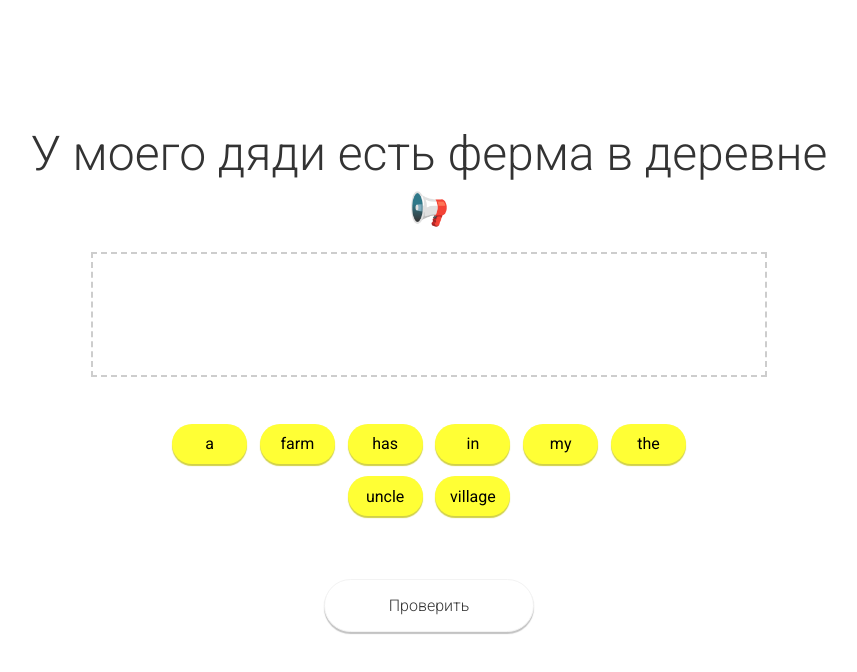
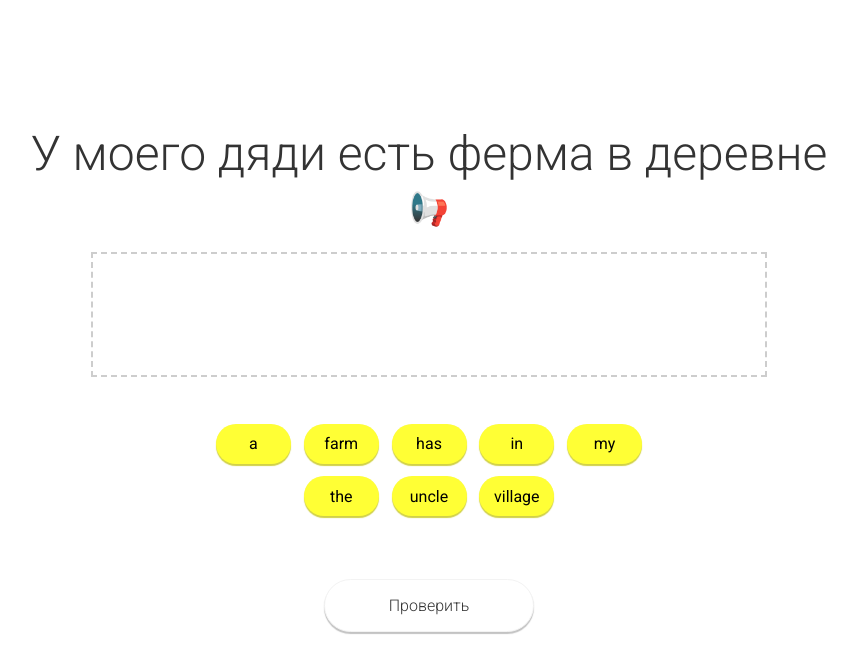
Before and after one commit to atumv/translate-dnd, a React app: page / in a window 1280 px wide. Shown: the top 672 px of the page, without its empty margins (211-1068 px from the left). Built offline with nearby package versions, Linux system fonts and the light colour scheme; what react-animations would draw is missing.

Commit message:
Style changes

```diff
--- a/src/components/WordList.tsx
+++ b/src/components/WordList.tsx
@@ -8,7 +8,7 @@ const StyledWordList = styled.ul`
   flex-wrap: wrap;
   width: 100%;
   max-width: 600px;
-  padding: 0 2rem;
+  padding: 0 3rem;
   padding-top: 2.5rem;
   padding-bottom: 3.5rem;
 }
```
